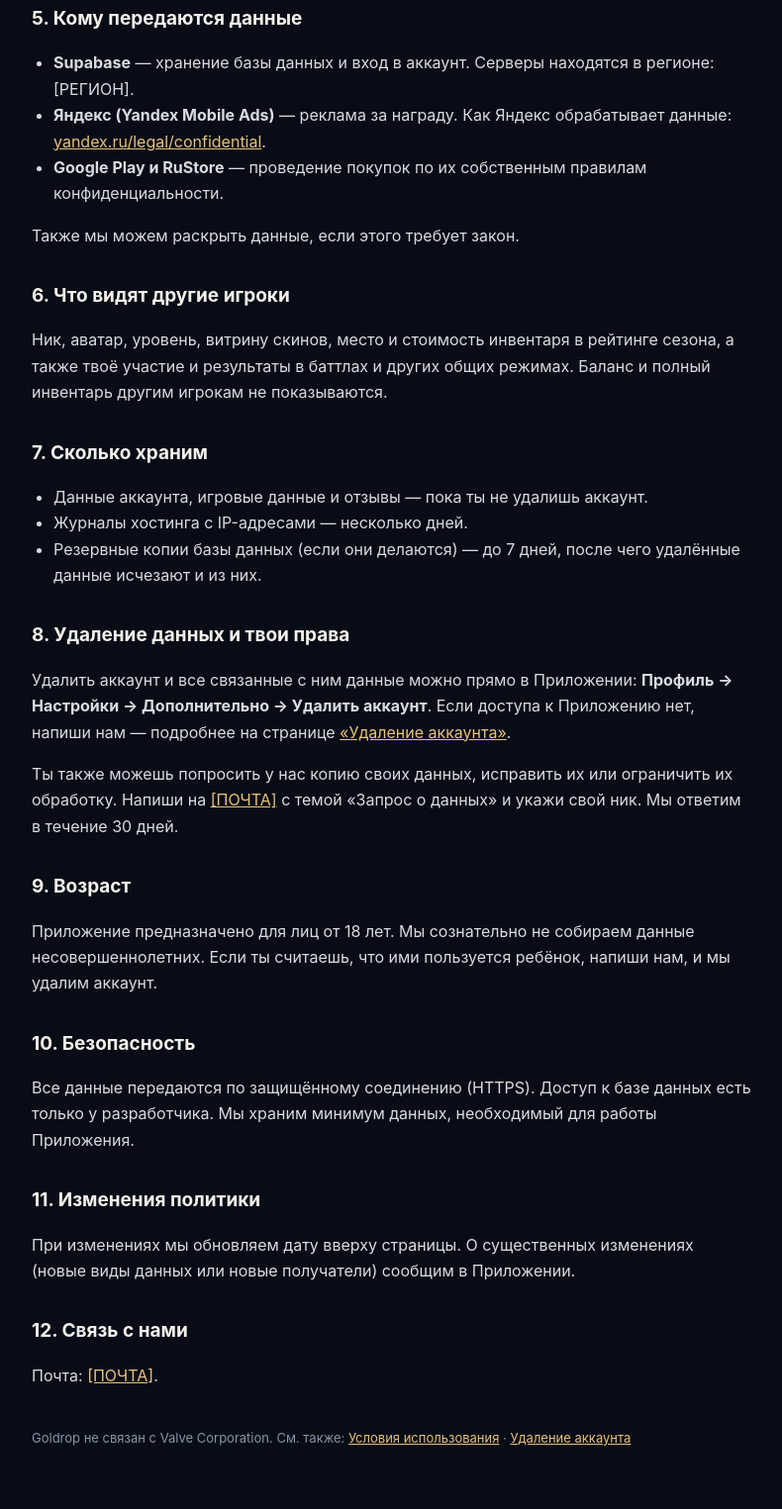
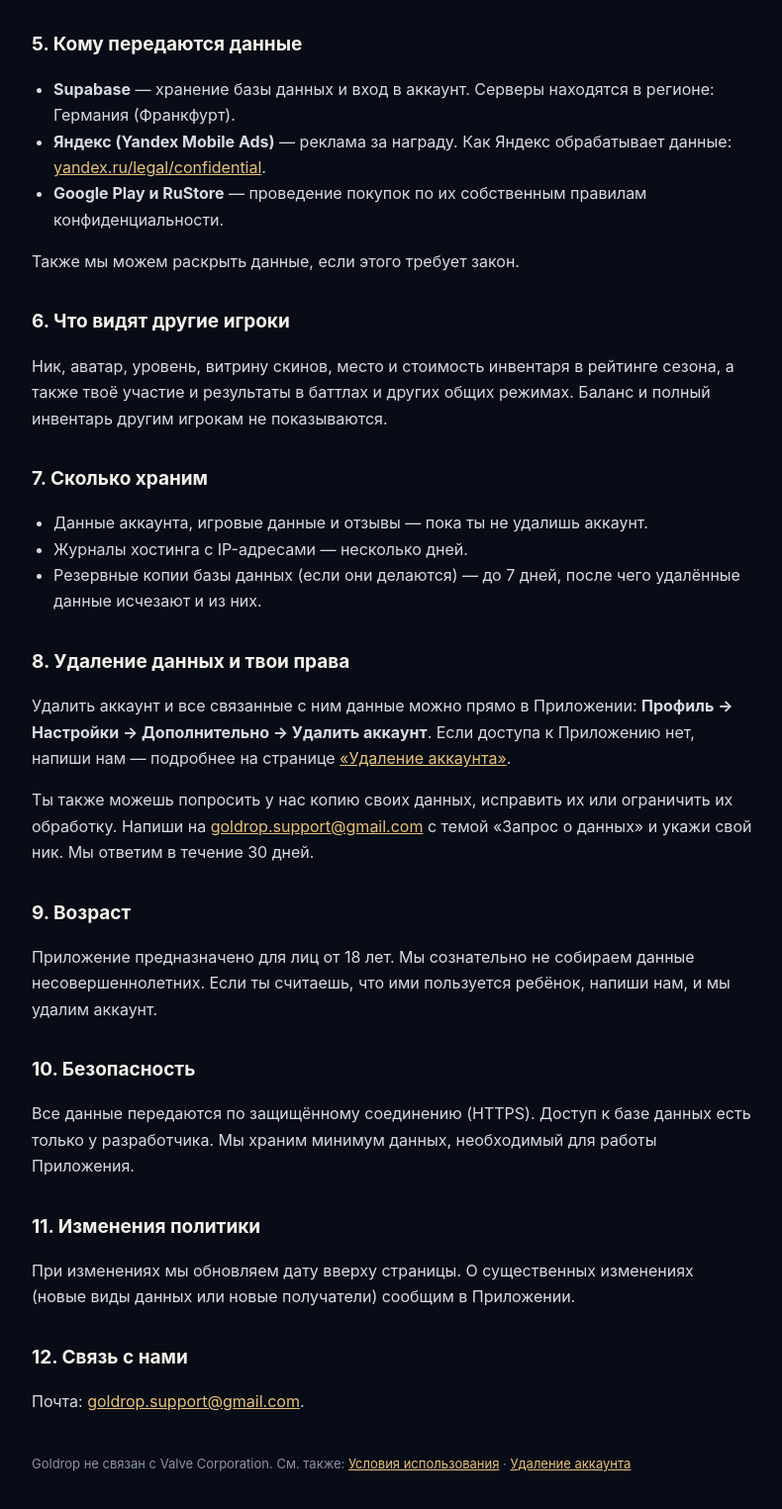
Before and after one commit to goldropsupport/goldrop-legal, a plain HTML site: page privacy.html in a window 1280 px wide. Shown: the part 1257-2782 px from the top of the page at 99% size, without its empty margins (244-1034 px from the left). Drawn offline with Linux system fonts and the light colour scheme.

Commit message:
Update privacy.html

```diff
--- a/privacy.html
+++ b/privacy.html
@@ -14,7 +14,7 @@
   <p>Здесь простыми словами написано, какие данные собирает приложение Goldrop (далее — «Приложение»), зачем и что ты можешь с ними сделать.</p>
 
   <h2>1. Кто отвечает за данные</h2>
-  <p>Приложение разрабатывает и публикует [ИМЯ]. Почта для вопросов о данных: <a href="mailto:[ПОЧТА]">[ПОЧТА]</a>.</p>
+  <p>Приложение разрабатывает и публикует Nebuffy. Почта для вопросов о данных: <a href="mailto:goldrop.support@gmail.com">goldrop.support@gmail.com</a>.</p>
 
   <h2>2. Какие данные мы собираем</h2>
   <ul>
@@ -42,7 +42,7 @@
 
   <h2>5. Кому передаются данные</h2>
   <ul>
-    <li><b>Supabase</b> — хранение базы данных и вход в аккаунт. Серверы находятся в регионе: [РЕГИОН].</li>
+    <li><b>Supabase</b> — хранение базы данных и вход в аккаунт. Серверы находятся в регионе: Германия (Франкфурт).</li>
     <li><b>Яндекс (Yandex Mobile Ads)</b> — реклама за награду. Как Яндекс обрабатывает данные: <a href="https://yandex.ru/legal/confidential/">yandex.ru/legal/confidential</a>.</li>
     <li><b>Google Play и RuStore</b> — проведение покупок по их собственным правилам конфиденциальности.</li>
   </ul>
@@ -60,7 +60,7 @@
 
   <h2>8. Удаление данных и твои права</h2>
   <p>Удалить аккаунт и все связанные с ним данные можно прямо в Приложении: <b>Профиль → Настройки → Дополнительно → Удалить аккаунт</b>. Если доступа к Приложению нет, напиши нам — подробнее на странице <a href="delete-account.html">«Удаление аккаунта»</a>.</p>
-  <p>Ты также можешь попросить у нас копию своих данных, исправить их или ограничить их обработку. Напиши на <a href="mailto:[ПОЧТА]">[ПОЧТА]</a> с темой «Запрос о данных» и укажи свой ник. Мы ответим в течение 30 дней.</p>
+  <p>Ты также можешь попросить у нас копию своих данных, исправить их или ограничить их обработку. Напиши на <a href="mailto:goldrop.support@gmail.com">goldrop.support@gmail.com</a> с темой «Запрос о данных» и укажи свой ник. Мы ответим в течение 30 дней.</p>
 
   <h2>9. Возраст</h2>
   <p>Приложение предназначено для лиц от 18 лет. Мы сознательно не собираем данные несовершеннолетних. Если ты считаешь, что ими пользуется ребёнок, напиши нам, и мы удалим аккаунт.</p>
@@ -72,7 +72,7 @@
   <p>При изменениях мы обновляем дату вверху страницы. О существенных изменениях (новые виды данных или новые получатели) сообщим в Приложении.</p>
 
   <h2>12. Связь с нами</h2>
-  <p>Почта: <a href="mailto:[ПОЧТА]">[ПОЧТА]</a>.</p>
+  <p>Почта: <a href="mailto:goldrop.support@gmail.com">goldrop.support@gmail.com</a>.</p>
 
   <footer>Goldrop не связан с Valve Corporation. См. также: <a href="terms.html">Условия использования</a> · <a href="delete-account.html">Удаление аккаунта</a></footer>
 </main>
```
